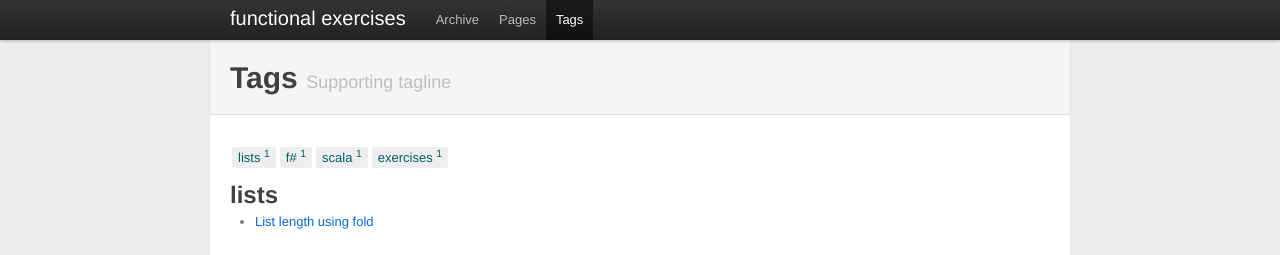
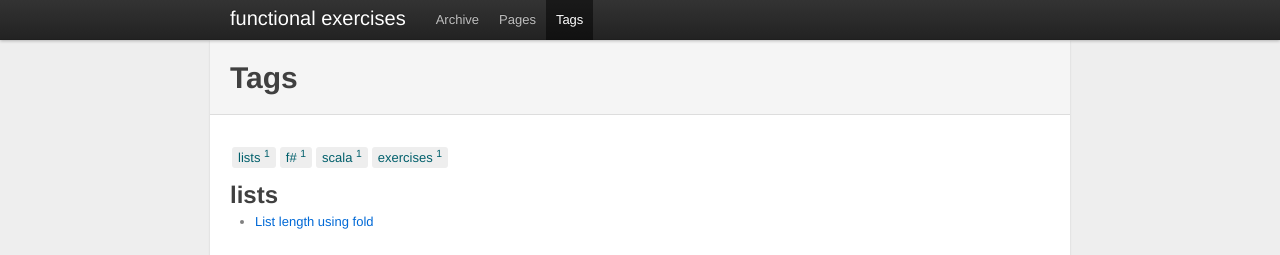
Before and after one commit to funcxz/funcxz.github.io, a Jekyll site: the page built from tags.html, in a window 1280 px wide. Shown: the top 255 px of the page. Built offline with Jekyll 4.4.1, drawn with Linux system fonts in a browser that asks for light colours.

Commit message:
Fix tagline configuration in twitter theme

```diff
--- a/_includes/themes/twitter/page.html
+++ b/_includes/themes/twitter/page.html
@@ -1,5 +1,5 @@
 <div class="page-header">
-  <h1>{{ page.title }} <small>Supporting tagline</small></h1>
+  <h1>{{ page.title }} <small>{{ page.tagline }}</small></h1>
 </div>
 
 <div class="row">
--- a/_includes/themes/twitter/post.html
+++ b/_includes/themes/twitter/post.html
@@ -1,5 +1,5 @@
 <div class="page-header">
-  <h1>{{ page.title }} <small>Supporting tagline</small></h1>
+  <h1>{{ page.title }} <small>{{ page.tagline }}</small></h1>
 </div>
 
 <div class="row">
```
